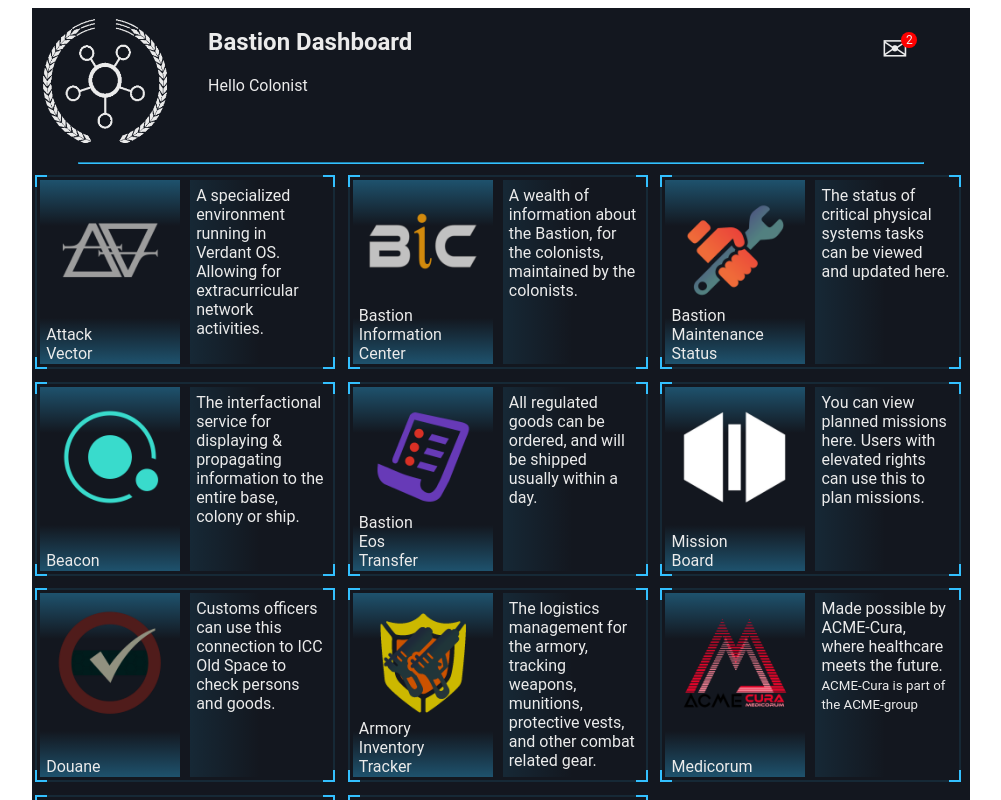
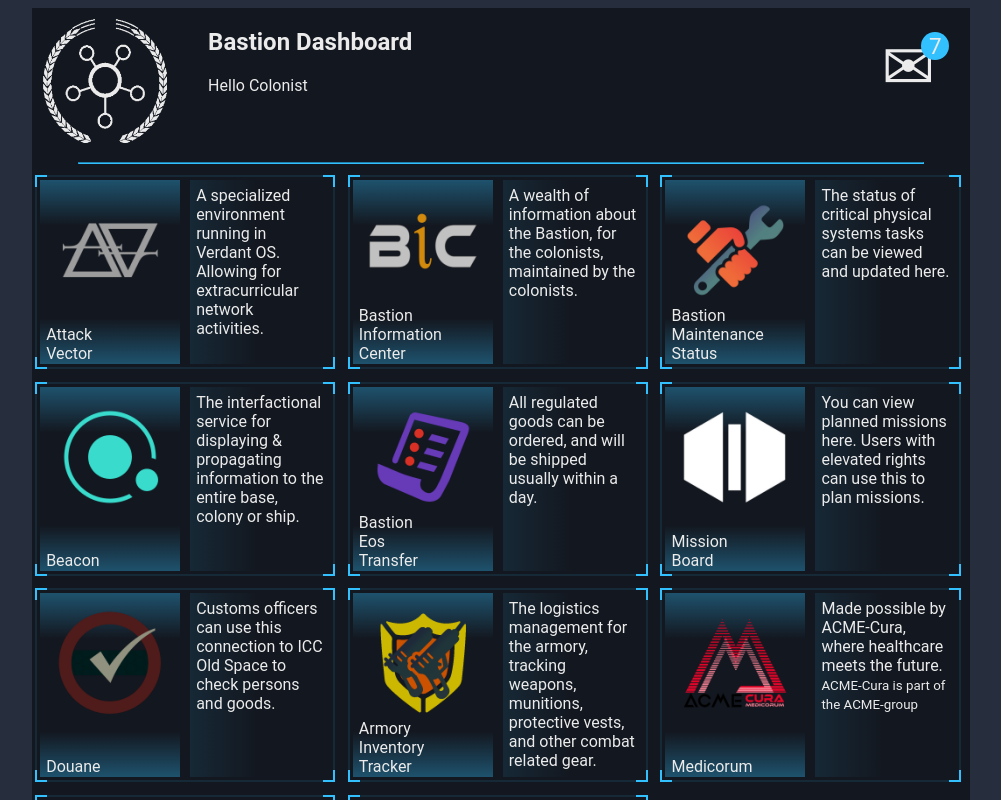
Before and after one commit to eosfrontier/PlayerDashboard, an Angular app: page / in a window 1280 px wide. Shown: the top 800 px of the page, without its empty margins (139-1140 px from the left). Built offline with nearby package versions, Linux system fonts and the light colour scheme.

Commit message:
Notification Dot
The notification dot now behaves.

```diff
--- a/src/app/personal-banner/personal-banner.component.html
+++ b/src/app/personal-banner/personal-banner.component.html
@@ -5,8 +5,12 @@
 		Hello Colonist
 	</section>
 	<aside>
+		<div class="mailIcon">
 		&#x2709;
-		<div class="notificationDot"><span class="notificationCounter">2</span></div>
+			<div class="notificationFloat">
+				<div class="notificationDot"><span class="notificationCounter">7</span></div>
+			</div>
+		</div>
 	</aside>
 	<hr>
 </header>
--- a/src/app/personal-banner/personal-banner.component.scss
+++ b/src/app/personal-banner/personal-banner.component.scss
@@ -1,4 +1,5 @@
 header {
+	transition:0.3s;
 	width:100%;
 	--tileAccentColor10:rgba(51,192,255,0.1);
 	--tileAccentColor20:rgba(51,192,255,0.2);
@@ -18,32 +19,60 @@ img {
 	grid-area: icon;
 }
 section {
+	transition:0.3s;
 	width:100%;
 	margin-left:5%;
 	grid-area: text;
 	overflow: hidden;
 }
+h1 {
+	font-size:150%;
+	@media(max-width: 932px) and (min-width: 658px) {
+		font-size: 125%;
+	}
+	@media(max-width: 657px) and (min-width: 376px) {
+		font-size:100%;
+	}
+	@media(max-width: 375px) {
+		font-size:75%;
+	}
+}
+
 aside {
+	grid-area: mail;
+}
+.mailIcon {
+	transition:0.3s;
 	margin-top:25%;
 	margin-right:2%;
-	font-size:32px;
-	grid-area: mail;
 	position:relative;
+	font-size:400%;
+	width:1em;
+	@media(max-width: 932px) and (min-width: 658px) {
+		font-size: 300%;
+	}
+	@media(max-width: 657px) {
+		font-size:200%;
+	}
 }
 .notificationDot {
-	position:relative;
-	bottom:36px;
-	left:20px;
-	background:red;
-	width:16px;
-	height:16px;
-	font-size:12px;
+	position:absolute;
+	background:var(--tileAccentColor100);
 	text-align:center;
-	border-radius: 50%;
+	border-radius: 0.5em;
+	min-width:1em;
+	height:1em;
+	font-size:0.438em;
+	top:3%;
+	right:-6%;
+	display:inline-block;
+	float:right;
 }
 .notificationCounter {
 	position:relative;
-	top:1px;
+	padding:0em 0.2em 0em 0.2em;
+	bottom:0.2em;
+	font-size:0.8em;
 }
 hr {
 	grid-area: bar;
--- a/src/index.html
+++ b/src/index.html
@@ -2,6 +2,7 @@
 <html lang="en">
 <head>
   <meta charset="utf-8">
+	<meta name="theme-color" content="#13171f">
   <title>Colony App Dashboard</title>
   <base href="/">
 
--- a/src/styles.scss
+++ b/src/styles.scss
@@ -1,6 +1,6 @@
 body {
 	@media (prefers-color-scheme: light) {
-		background: rgb(255, 255, 255);
+		background: #262e3e;
 	}
 	@media (prefers-color-scheme: dark) {
 		background: rgb(50, 54, 57);
```
